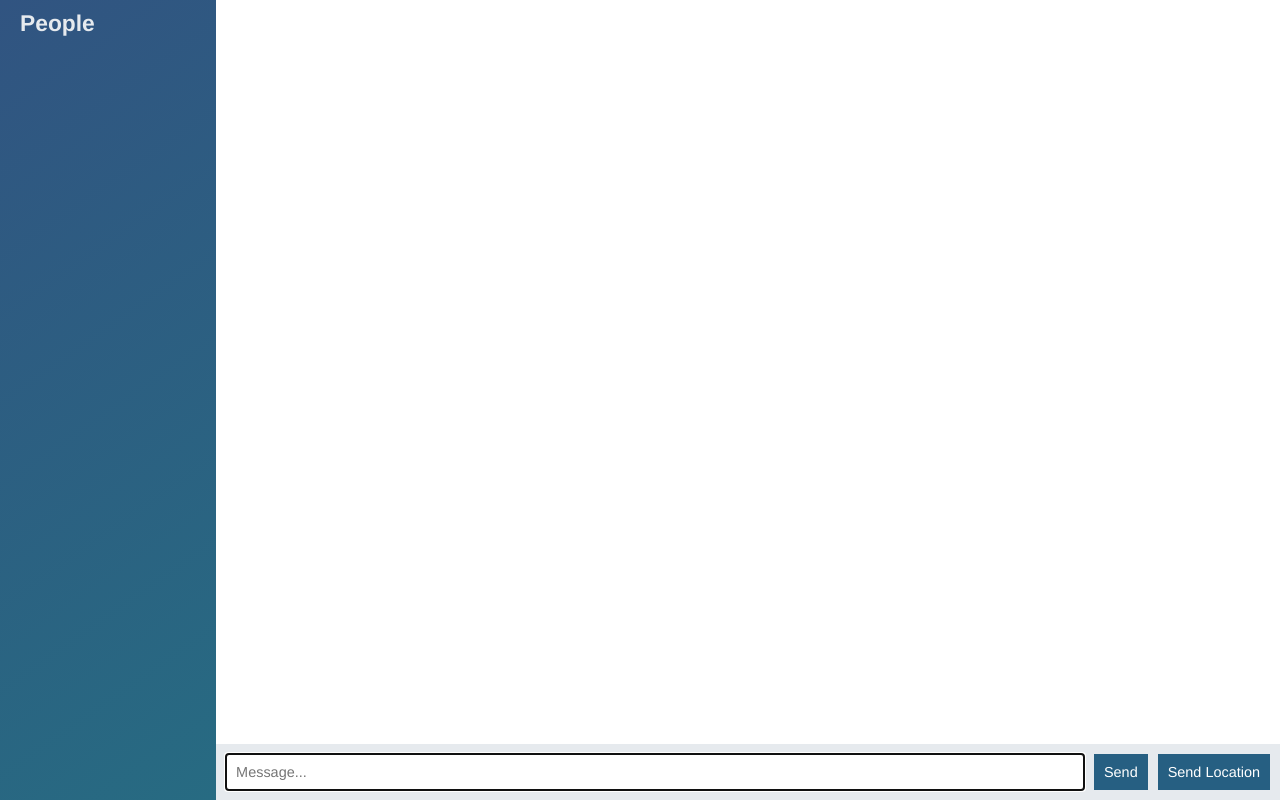
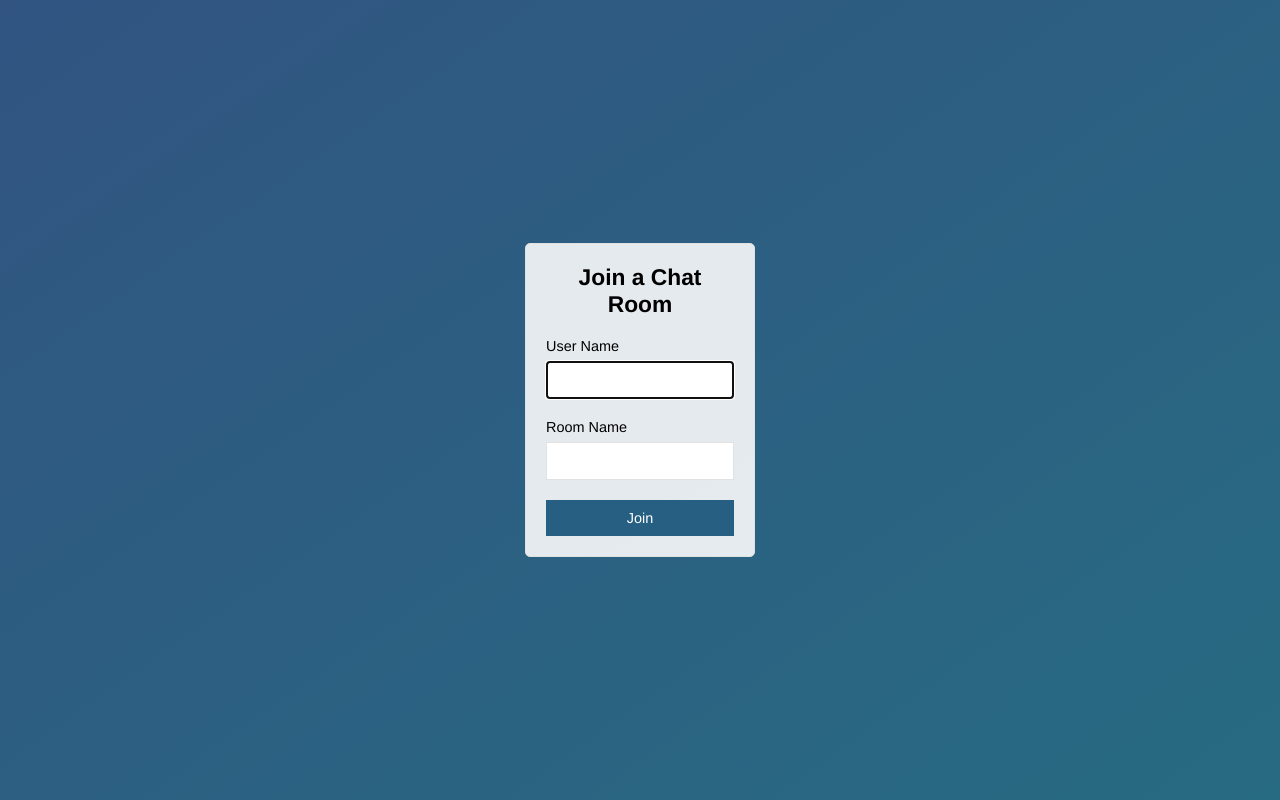
Before and after one commit to aaronshivers/node-chat-app, a website: page public/index.html in a window 1280 px wide. Drawn offline with nearby package versions, Linux system fonts and the light colour scheme; no server answers.

Commit message:
added join page that submits to chat.html

```diff
--- a/public/index.html
+++ b/public/index.html
@@ -1,72 +1,29 @@
-<!doctype html>
+<!DOCTYPE html>
 <html lang="en">
 <head>
-    <!-- Required meta tags -->
   <meta charset="utf-8">
-
+  <meta name="viewport" content="width=device-width, initial-scale=1, user-scalable=no">
+  <title>Join | Chat App</title>
   <link rel="stylesheet" type="text/css" href="/css/style.css">
-
-    <title>Node Chat App</title>
 </head>
-  <body class="chat">
-
-    <h1 id="output"></h1>
-
-    <div class="chat__sidebar">
-
-      <h3>People</h3>
-
-      <div id="users"></div>
-
+<body class="centered-form">
+  <div class="centered-form__form">
+    <form action="/chat.html">
+      <div class="form-field">
+        <h3>Join a Chat Room</h3>
       </div>
-
-    <div class="chat__main">
-
-      <ol id="message-list" class="chat__messages"></ol>
-
-      <div class="chat__footer">
-
-        <form id="message-form">
-
-          <input id="message" type="text" name="message" placeholder="Message..." autofocus autocomplete="off">
-
-          <button>Send</button>
-
+      <div class="form-field">
+        <label>User Name</label>
+        <input type="text" name="name" autofocus>
+      </div>
+      <div class="form-field">
+        <label>Room Name</label>
+        <input type="text" name="room">
+      </div>
+      <div class="form-field">
+        <button>Join</button>
+      </div>
     </form>
-
-        <button id="send-location">Send Location</button>
-
   </div>
-
-    </div>
-
-    <!-- JavaScript -->
-    <script id="message-template" type="text/template">
-        <div class="message__title">
-          <h4><%= from %></h4>
-          <span><%= createdAt %></span>
-        </div>
-        <div class="message__body">
-          <p><%= text %></p>
-        </div>
-    </script>
-
-    <script id="location-message-template" type="text/template">
-        <div class="message__title">
-          <h4><%= from %></h4>
-          <span><%= createdAt %></span>
-        </div>
-        <div class="message__body">
-          <a href="<%= url %>" target="_blank">My current location</a>
-        </div>
-    </script>
-
-
-    <script src="/js/libs/ejs.min.js"></script>
-    <script src="/socket.io/socket.io.js"></script>
-    <script src="/js/index.js"></script>
-    <script src="/js/libs/moment.js"></script>
-
 </body>
-
 </html>
```
Also changed, not shown: public/chat.html (added, +70 -0 lines), public/js/chat.js (renamed from public/js/index.js). Lines whose indentation alone changed are shown as unchanged.
